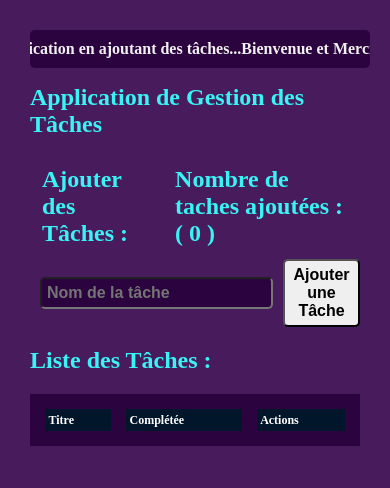
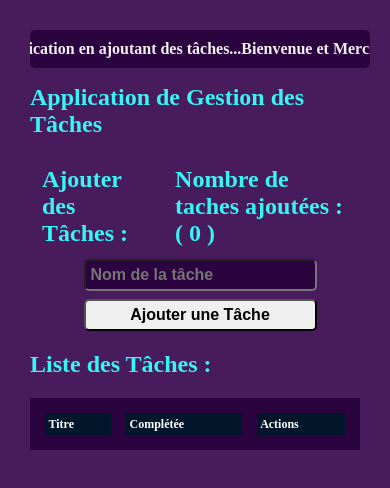
Before and after one commit to Mouhamed1003/systeme-de-gestion-de-taches, a React (Create React App) app: page / in a window 390 px wide. Shown: the top 488 px of the page. Built offline with nearby package versions, Linux system fonts and the light colour scheme.

Commit message:
modification effectuee dernieremenet

```diff
--- a/src/index.css
+++ b/src/index.css
@@ -209,17 +209,17 @@ form#input_button {
     padding: 3.5px;
   }
   form#input_button {
-    display: flex;
-    align-items: center;
-    justify-content: flex-start;
+    display: grid;
+    grid-template-rows: 1fr;
+    gap: 0.5rem;
 }
 }
 
 /* iPhone 12 Pro Max (specific width 375px) */
 @media (max-width: 200px) {
   form#input_button {
-    display: flex;
-    justify-content: center;
-    align-items: baseline;
+    display: grid;
+    grid-template-rows: 1fr;
+    gap: 0.5rem;
   }
 }
```
